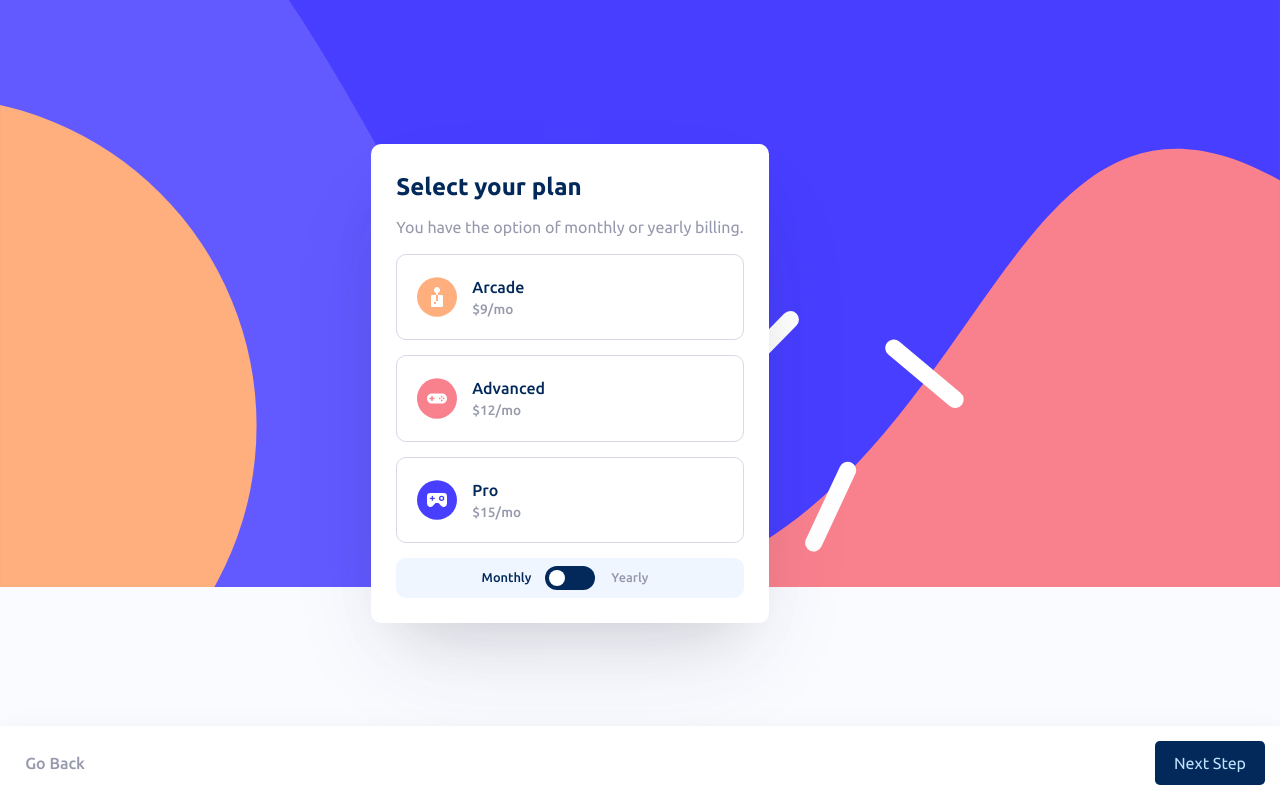
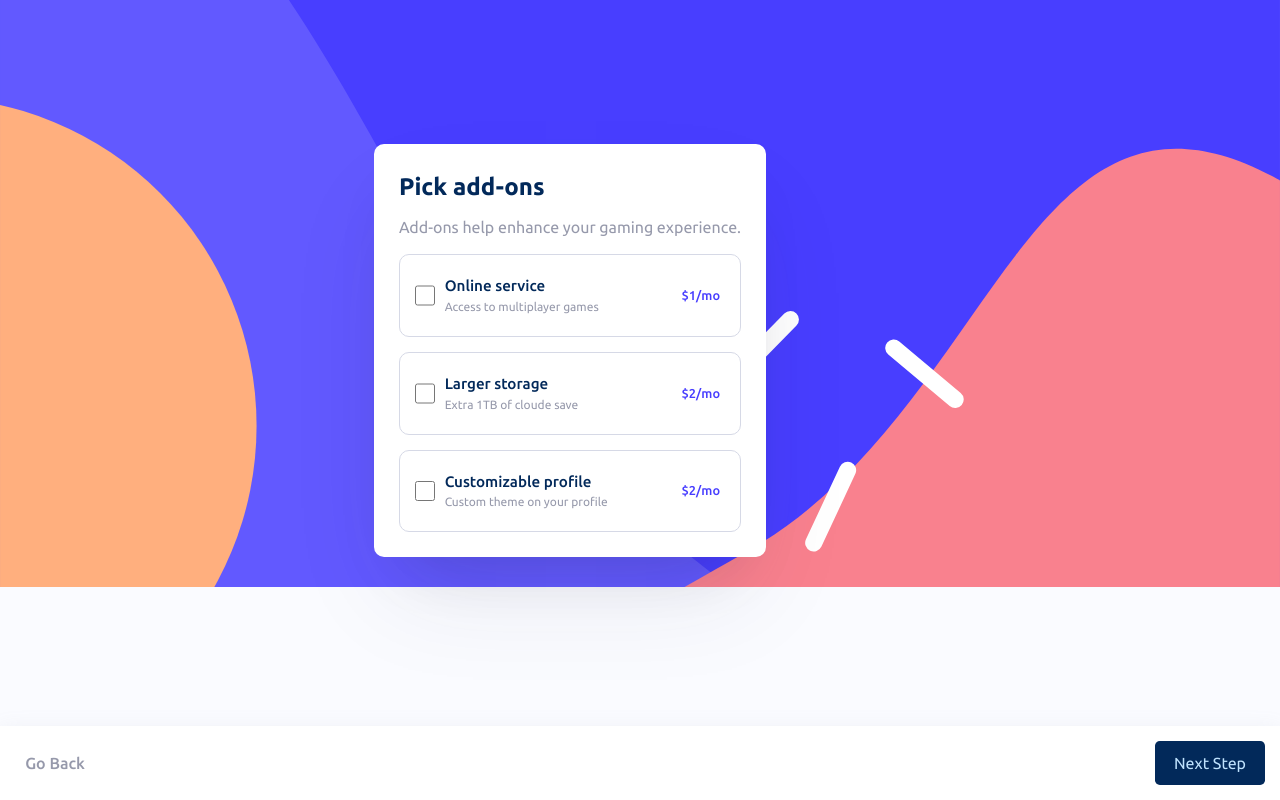
Before and after one commit to yangxdev/multi-step-form, a React (Vite) app: page / in a window 1280 px wide. Built offline with nearby package versions, Linux system fonts and the light colour scheme.

Commit message:
to fix: step3's addons states

```diff
--- a/src/App.jsx
+++ b/src/App.jsx
@@ -2,7 +2,7 @@ import React from "react";
 
 import Step1 from "./js/step1.jsx";
 import Step2 from "./js/step2.jsx";
-// import Step3 from "./js/step3.jsx";
+import Step3 from "./js/step3.jsx";
 // import Step4 from "./js/step4.jsx";
 
 import "./App.css";
@@ -14,7 +14,7 @@ import Footer from "./js/footer.jsx";
 
 class App extends React.Component {
   state = {
-    step: 2,
+    step: 3,
     minWidth: 768,
   };
 
@@ -31,9 +31,9 @@ class App extends React.Component {
       case 2:
         currentStep = <Step2 />;
         break;
-      // case 3:
-      //   currentStep = <Step3 />;
-      //   break;
+      case 3:
+        currentStep = <Step3 />;
+        break;
       default:
         currentStep = <Step1 />;
         break;
--- a/src/js/step3.jsx
+++ b/src/js/step3.jsx
@@ -0,0 +1,171 @@
+import React, { Component } from "react";
+
+class Step3 extends Component {
+  state = {
+    addons: {
+      onlineService: false,
+      largerStorage: false,
+      customizableProfile: false,
+    },
+  };
+
+  selectAddons = (addon) => {
+    const btn = document.querySelector(`#btn-${addon}`);
+    btn.classList.toggle("selected");
+    document.querySelector(`#input-${addon}`).checked =
+      btn.classList.contains("selected");
+    this.setState({
+      addons: {
+        ...this.state.addons,
+        [addon]: btn.classList.contains("selected"),
+      },
+    });
+  };
+
+  showState = () => {
+    console.log(this.state);
+  };
+
+  refreshAddonButtons = () => {
+    const onlineServiceBtn = document.querySelector("#btn-online-service");
+    const largerStorageBtn = document.querySelector("#btn-larger-storage");
+    const customizableProfileBtn = document.querySelector(
+      "#btn-customizable-profile"
+    );
+
+    onlineServiceBtn.removeEventListener(
+      "click",
+      this.handleOnlineServiceBtnClick
+    );
+    largerStorageBtn.removeEventListener(
+      "click",
+      this.handleLargerStorageBtnClick
+    );
+    customizableProfileBtn.removeEventListener(
+      "click",
+      this.handleCustomizableProfileBtnClick
+    );
+
+    onlineServiceBtn.addEventListener(
+      "click",
+      this.handleOnlineServiceBtnClick
+    );
+    largerStorageBtn.addEventListener(
+      "click",
+      this.handleLargerStorageBtnClick
+    );
+    customizableProfileBtn.addEventListener(
+      "click",
+      this.handleCustomizableProfileBtnClick
+    );
+  };
+
+  handleOnlineServiceBtnClick = () => {
+    this.selectAddons("online-service");
+    console.log("online service clicked");
+  };
+
+  handleLargerStorageBtnClick = () => {
+    this.selectAddons("larger-storage");
+    console.log("larger storage clicked");
+  };
+
+  handleCustomizableProfileBtnClick = () => {
+    this.selectAddons("customizable-profile");
+    console.log("customizable profile clicked");
+  };
+
+  componentDidMount() {
+    this.refreshAddonButtons();
+    document.addEventListener("keydown", (e) => {
+      if (e.key === "'") {
+        this.showState();
+      }
+    });
+  }
+
+  render() {
+    return (
+      <>
+        <div className="step step3" id="step3">
+          <div className="card">
+            <div className="t1">Pick add-ons</div>
+            <div className="t2">
+              Add-ons help enhance your gaming experience.{" "}
+            </div>
+            <div className="form-check form-check-inline">
+              <div className="wrapper" id="btn-online-service">
+                <div className="checkbox-btn">
+                  <input
+                    className="form-check-input"
+                    type="checkbox"
+                    id="input-online-service"
+                    value="option1"
+                  />
+                  <div className="checkbox-label">
+                    <label
+                      className="form-check-label"
+                      htmlFor="inlineCheckbox1"
+                    >
+                      Online service
+                    </label>
+                    <div className="t2">Access to multiplayer games</div>
+                  </div>
+                  <div className="price-label">
+                    <div className="t3">$1/mo</div>
+                  </div>
+                </div>
+              </div>
+              <div className="wrapper" id="btn-larger-storage">
+                <div className="checkbox-btn">
+                  <input
+                    className="form-check-input"
+                    type="checkbox"
+                    id="input-larger-storage"
+                    value="option2"
+                  />
+                  <div className="checkbox-label">
+                    <label
+                      className="form-check-label"
+                      htmlFor="inlineCheckbox2"
+                    >
+                      Larger storage
+                    </label>
+                    <div className="t2">Extra 1TB of cloude save</div>
+                  </div>
+                  <div className="price-label">
+                    <div className="t3">$2/mo</div>
+                  </div>
+                </div>
+              </div>
+              <div className="wrapper" id="btn-customizable-profile">
+                <div className="checkbox-btn">
+                  <input
+                    className="form-check-input"
+                    type="checkbox"
+                    id="input-customizable-profile"
+                    value="option3"
+                  />
+                  <div className="checkbox-label">
+                    <label
+                      className="form-check-label"
+                      htmlFor="inlineCheckbox3"
+                    >
+                      Customizable profile
+                    </label>
+                    <div className="t2">Custom theme on your profile</div>
+                  </div>
+                  <div className="price-label">
+                    <div className="t3">$2/mo</div>
+                  </div>
+                </div>
+              </div>
+            </div>
+          </div>
+        </div>
+      </>
+    );
+  }
+}
+
+export default Step3;
```
Also changed, not shown: src/js/sidebar.jsx (+1 -6 lines).
